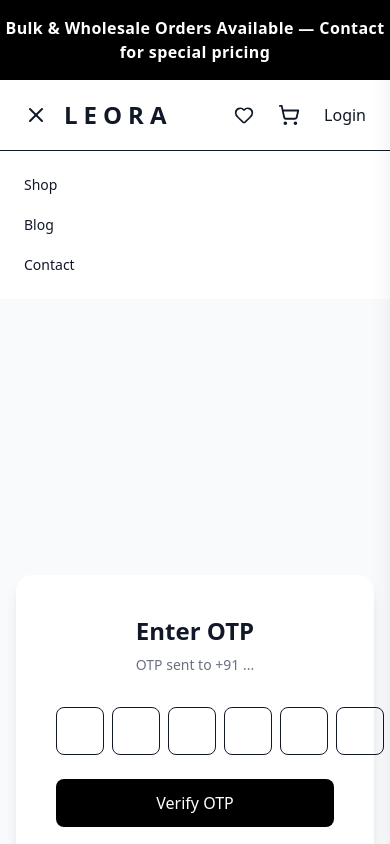
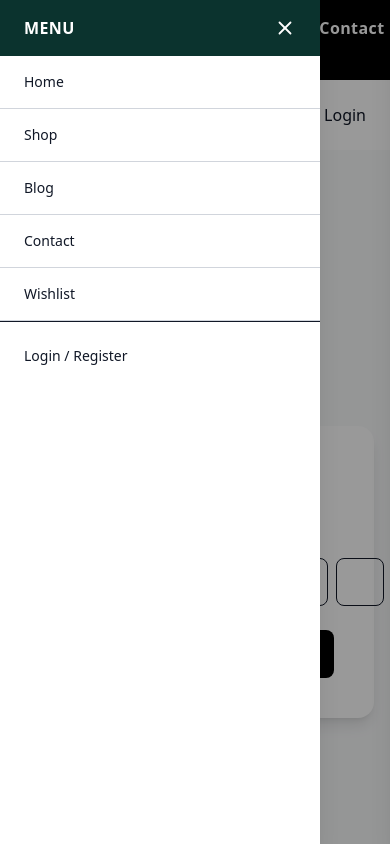
Before and after one commit to afjal272/leora-ecommerce, a Next.js app: page /auth/otp in a window 390 px wide. Both pictures are taken after a click on the button 36 px from the left and 115 px from the top of the page. Shown: the top 844 px of the page. Built offline with nearby package versions, Linux system fonts and the light colour scheme.

Commit message:
navbar changes

```diff
--- a/src/components/layout/navbar.tsx
+++ b/src/components/layout/navbar.tsx
@@ -329,24 +329,58 @@ export default function Navbar() {
 
         </div>
 
-        {/* MOBILE MENU */}
+        {/* MOBILE MENU DRAWER */}
 <AnimatePresence>
 
   {mobileMenu && (
 
+    <>
+      {/* overlay */}
       <motion.div
-              initial={{ opacity: 0, height: 0 }}
-              animate={{ opacity: 1, height: "auto" }}
-              exit={{ opacity: 0, height: 0 }}
-              className="md:hidden bg-white border-t"
+        initial={{ opacity: 0 }}
+        animate={{ opacity: 0.4 }}
+        exit={{ opacity: 0 }}
+        className="fixed inset-0 bg-black z-40 md:hidden"
+        onClick={() => setMobileMenu(false)}
+      />
+
+      {/* drawer */}
+      <motion.div
+        initial={{ x: "-100%" }}
+        animate={{ x: 0 }}
+        exit={{ x: "-100%" }}
+        transition={{ type: "tween", duration: 0.25 }}
+        className="fixed top-0 left-0 w-[85%] max-w-[320px] h-full bg-white z-50 md:hidden shadow-xl flex flex-col"
       >
 
-              <div className="flex flex-col px-6 py-6 gap-5 text-sm font-medium">
+        {/* header */}
+        <div className="flex items-center justify-between px-6 py-4 bg-[#0B332E] text-white">
+
+          <span className="font-semibold tracking-wide">
+            MENU
+          </span>
+
+          <button onClick={() => setMobileMenu(false)}>
+            <X size={22} />
+          </button>
+
+        </div>
+
+        {/* links */}
+        <div className="flex flex-col text-sm">
+
+          <Link
+            href="/"
+            onClick={() => setMobileMenu(false)}
+           className="px-6 py-4 border-b border-gray-300 hover:bg-gray-50"
+          >
+            Home
+          </Link>
 
           <Link
             href="/products"
             onClick={() => setMobileMenu(false)}
-                  className="hover:text-gray-600"
+            className="px-6 py-4 border-b border-gray-300 hover:bg-gray-50"
           >
             Shop
           </Link>
@@ -354,7 +388,7 @@ export default function Navbar() {
           <Link
             href="/#"
             onClick={() => setMobileMenu(false)}
-                  className="hover:text-gray-600"
+            className="px-6 py-4 border-b border-gray-300 hover:bg-gray-50"
           >
             Blog
           </Link>
@@ -362,15 +396,47 @@ export default function Navbar() {
           <Link
             href="/contact"
             onClick={() => setMobileMenu(false)}
-                  className="hover:text-gray-600"
+            className="px-6 py-4 border-b border-gray-300 hover:bg-gray-50"
           >
             Contact
           </Link>
 
+          <Link
+            href="/wishlist"
+            onClick={() => setMobileMenu(false)}
+           className="px-6 py-4 border-b border-gray-300 hover:bg-gray-50"
+          >
+            Wishlist
+          </Link>
+
+
+        </div>
+
+        {/* bottom area */}
+        <div className="px-6 py-6 border-t text-sm space-y-4">
+
+          {!user ? (
+            <Link
+              href="/auth/login"
+              onClick={() => setMobileMenu(false)}
+              className="block hover:text-gray-600"
+            >
+              Login / Register
+            </Link>
+          ) : (
+            <Link
+              href="/profile"
+              onClick={() => setMobileMenu(false)}
+              className="block hover:text-gray-600"
+            >
+              My Account
+            </Link>
+          )}
+
         </div>
 
       </motion.div>
-
+    </>
   )}
 
 </AnimatePresence>
```
Lines whose indentation alone changed are shown as unchanged.
